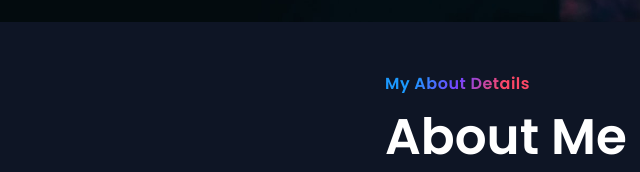
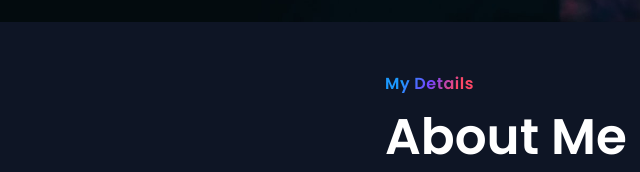
Before and after one commit to Devank1/Portfolio.github.io, a plain HTML site: page index.html in a window 1280 px wide. Shown: the part 628-800 px from the top of the page, 208-848 px from the left. Drawn offline with nearby package versions, Linux system fonts and the light colour scheme.

Commit message:
Update index.html

```diff
--- a/index.html
+++ b/index.html
@@ -79,7 +79,7 @@
                 </div>
                 <div class="col-lg-7 ps-lg-5 text-center text-lg-start">
                     <div class="my-3 my-lg-0">
-                        <span class="subtitle">My About Details</span>
+                        <span class="subtitle">My Details</span>
                         <h2>About Me</h2>
                         <p>Seeking an entry level opportunity within esteem organization where I
                             can utilize my skills and enhance learning in the field of work till will
```
